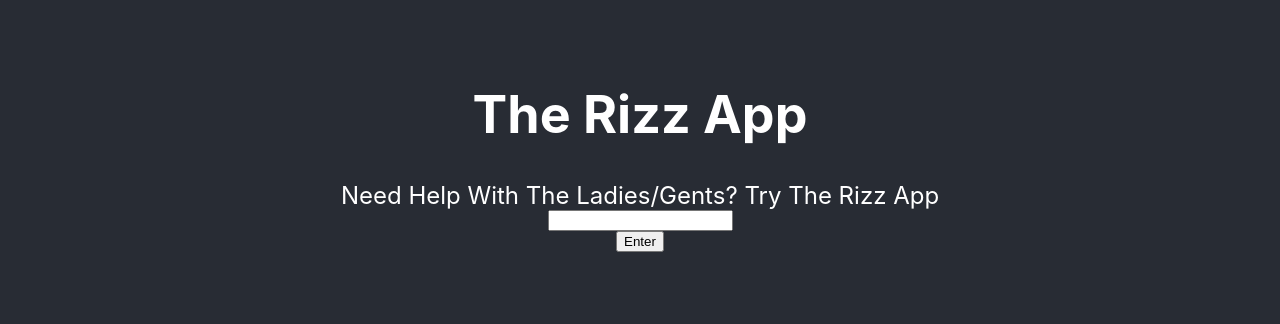
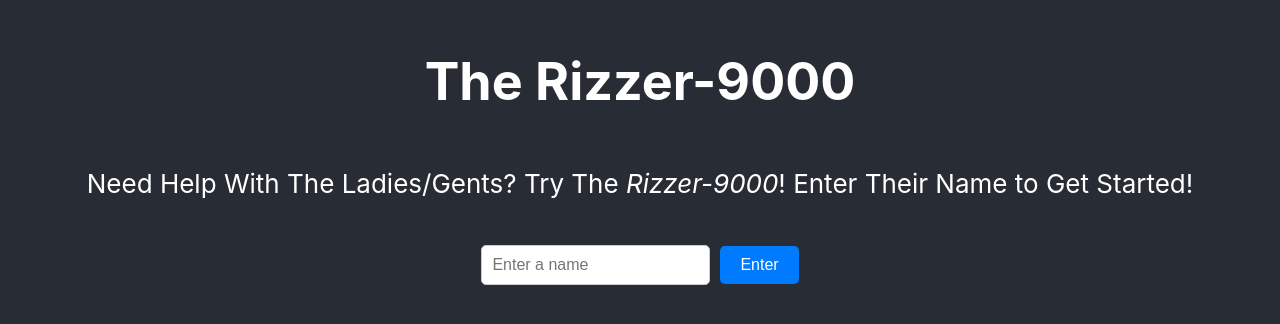
Before and after one commit to ZainooBaba/Rizz-App, a React (Create React App) app: page / in a window 1280 px wide. Shown: the part 250-574 px from the top of the page. Built offline with nearby package versions, Linux system fonts and the light colour scheme.

Commit message:
Made Significant Changes to the UI

```diff
--- a/src/App.css
+++ b/src/App.css
@@ -1,16 +1,5 @@
 .App {
   text-align: center;
-}
-
-.App-logo {
-  height: 40vmin;
-  pointer-events: none;
-}
-
-@media (prefers-reduced-motion: no-preference) {
-  .App-logo {
-    animation: App-logo-spin infinite 20s linear;
-  }
 }
 
 .App-header {
@@ -24,15 +13,40 @@
   color: white;
 }
 
-.App-link {
-  color: #61dafb;
+.tagline {
+  margin-top: 20px;
 }
 
-@keyframes App-logo-spin {
-  from {
-    transform: rotate(0deg);
-  }
-  to {
-    transform: rotate(360deg);
-  }
+.input-container {
+  margin-top: 20px;
 }
+
+input[type="text"] {
+  padding: 10px;
+  margin-right: 10px;
+  border-radius: 5px;
+  border: 1px solid #ccc;
+  font-size: 16px;
+}
+
+button {
+  padding: 10px 20px;
+  border-radius: 5px;
+  background-color: #007bff;
+  color: white;
+  border: none;
+  cursor: pointer;
+  font-size: 16px;
+}
+
+button:hover {
+  background-color: #0056b3;
+}
+
+.response-container {
+  margin-top: 20px;
+}
+
+.response {
+  font-size: 18px;
+}
--- a/src/App.js
+++ b/src/App.js
@@ -1,27 +1,39 @@
-import logo from './logo.svg';
+import React, { useState } from 'react';
 import './App.css';
-import { useState } from 'react';
 import { createRizzResponse } from './rizzLogic.js';
 
 function App() {
   const [userName, setUserName] = useState('');
+  const [rizzResponse, setRizzResponse] = useState('');
 
   const handleChange = (event) => {
     setUserName(event.target.value);
   }
 
   const handleClick = () => {
-      var rizzResponse = createRizzResponse(userName);
-        alert(rizzResponse);
+    const response = createRizzResponse(userName);
+    setRizzResponse(response);
   }
 
   return (
     <div className="App">
       <header className="App-header">
-       <h1>The Rizz App</h1>
-       <font size="5">Need Help With The Ladies/Gents? Try The Rizz App</font>
-       <input type="text" value={userName} onChange={handleChange} />
-       <button onClick={handleClick}>Enter</button>
+        <h1>The Rizzer-9000</h1>
+        <p className="tagline">Need Help With The Ladies/Gents? Try The <i>Rizzer-9000</i>! Enter Their Name to Get Started!</p>
+        <div className="input-container">
+          <input
+            type="text"
+            placeholder="Enter a name"
+            value={userName}
+            onChange={handleChange}
+          />
+          <button onClick={handleClick}>Enter</button>
+        </div>
+        {rizzResponse && (
+          <div className="response-container">
+            <p className="response">{rizzResponse}</p>
+          </div>
+        )}
       </header>
     </div>
   );
```
